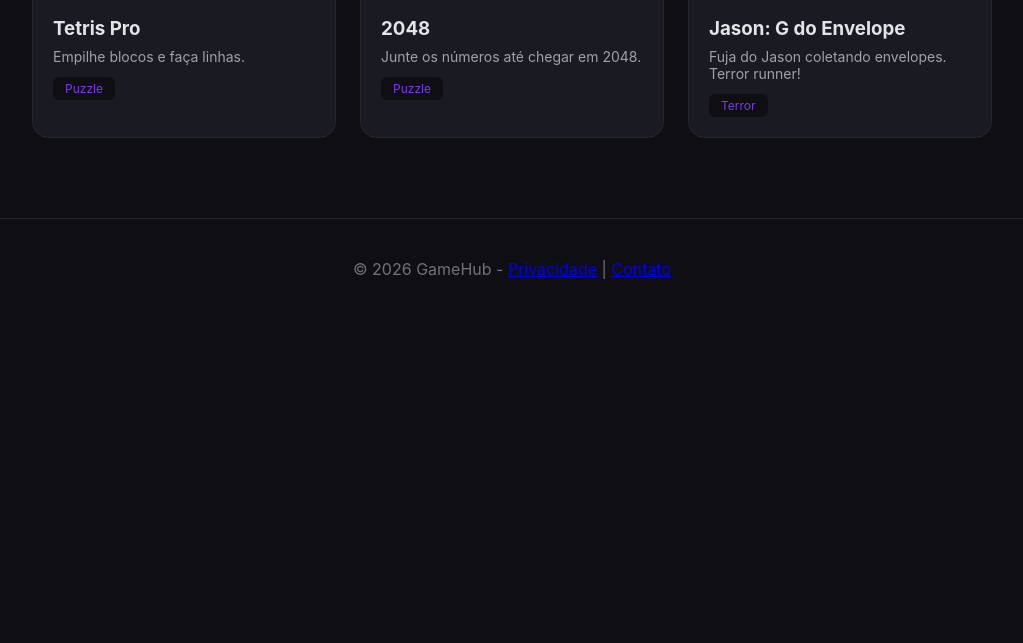
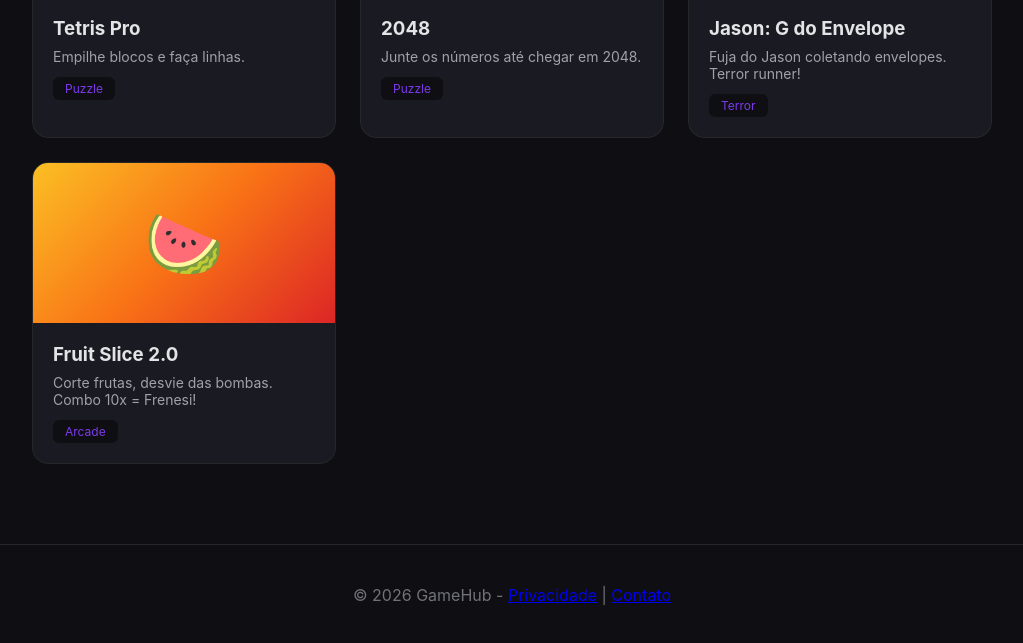
Before and after one commit to studiotigital/Gamehub, a plain HTML site: page index.html in a window 1280 px wide. Shown: the part 661-1304 px from the top of the page, without its empty margins (128-1151 px from the left). Before the commit the page ends 980 px from the top, so only its background shows below. Drawn offline with Linux system fonts and the light colour scheme.

Commit message:
Add new game card for Fruit Slice 2.0

```diff
--- a/index.html
+++ b/index.html
@@ -60,6 +60,17 @@ footer{text-align:center;padding:40px 0;color:#71717a;border-top:1px solid var(-
   </div>
 </a>
 
+<a href="/games/fruit/" class="game-card">
+  <div class="thumb" style="background:linear-gradient(135deg,#fbbf24,#f97316,#dc2626)">🍉</div>
+  <div class="info">
+    <h3>Fruit Slice 2.0</h3>
+    <p>Corte frutas, desvie das bombas. Combo 10x = Frenesi!</p>
+    <span class="tag">Arcade</span>
+  </div>
+</a>
+
+
+
 </div></main>
 
 <footer><div class="container">
```
